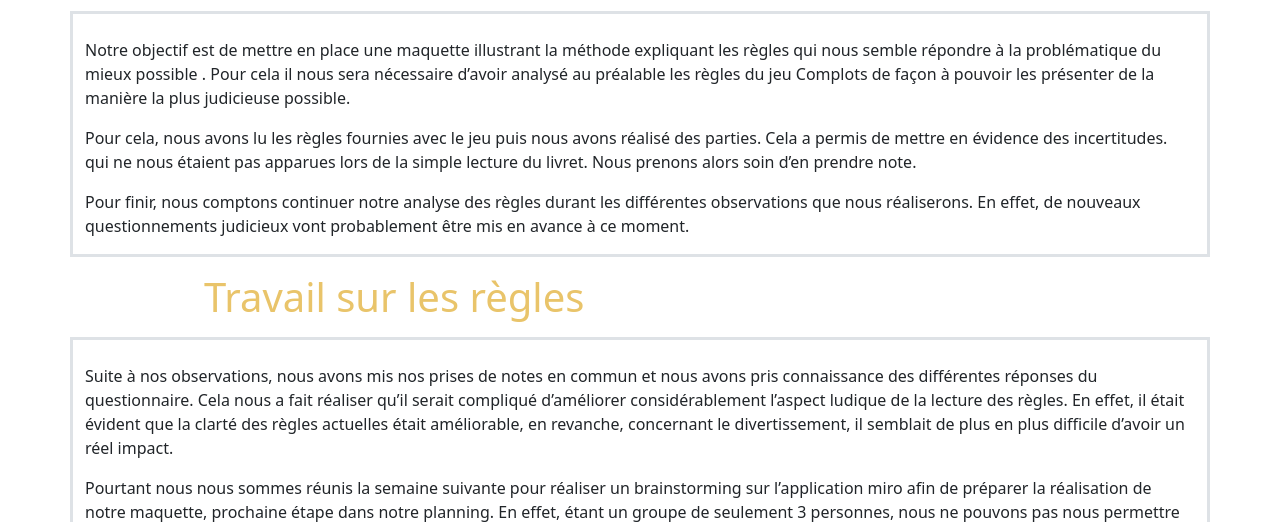
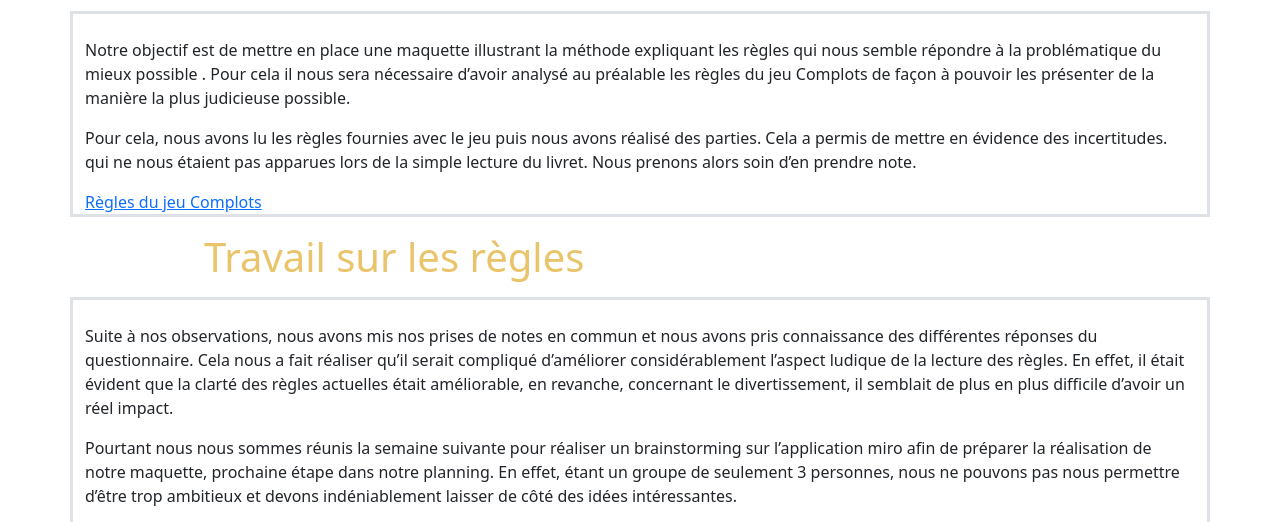
Before and after one commit to Croquignoles/Regles_Du_Jeu, a PHP site: page /travail_regles.php in a window 1280 px wide. Shown: the part 157-679 px from the top of the page. Run offline with PHP 8.4, Linux system fonts and the light colour scheme.

Commit message:
ajout pdf

```diff
--- a/test.php
+++ b/test.php
@@ -7,7 +7,8 @@ include_once("includes/header.php");
     </div>
     <div class = "container border border-3">
     <br/>
-        Afin de tester notre maquette, nous avons choisi de la comparer directement aux règles de base du jeu. Pour cela, nous avons fait en sorte que les deux règles se présentent sous le même format afin de ne pas faire apparaître de biais. Nous avons donc modifier le format des règles de base en un livret A5.
+        Afin de tester notre maquette, nous avons choisi de la comparer directement aux règles de base du jeu. Pour cela, nous avons fait en sorte que les deux règles se présentent sous le même format afin de ne pas faire apparaître de biais. Nous avons donc modifier le format des règles de base en un livret A5. <br>
+        <a href="pdf/regles_de_base.pdf" target="_blank"> Règles de base au format A5</a>
     </p>
     <p>
         De plus, nous désirions tester la compréhension des règles ainsi que l’aspect divertissant des règles. Notre version des règles comprenant de base un questionnaire, nous avons repris ce dernier (sans mentionner les réponses) afin de tester la compréhension dans le cas des règles de bases. La création de ce questionnaire est développée dans la partie concernant la maquette.
--- a/travail_regles.php
+++ b/travail_regles.php
@@ -13,9 +13,7 @@ include_once("includes/header.php");
     <p>
     Pour cela, nous avons lu les règles fournies avec le jeu puis nous avons réalisé des parties. Cela a permis de mettre en évidence des incertitudes. qui ne nous étaient pas apparues lors de la simple lecture du livret. Nous prenons alors soin d’en prendre note.
     </p>
-    <p>
-    Pour finir, nous comptons continuer notre analyse des règles durant les différentes observations que nous réaliserons. En effet, de nouveaux questionnements judicieux vont probablement être mis en avance à ce moment.
-    </p>
+    <a href="pdf/regles.pdf" target="_blank"> Règles du jeu Complots</a>
   <script src="https://cdn.jsdelivr.net/npm/bootstrap@5.1.3/dist/js/bootstrap.bundle.min.js" integrity="sha384-ka7Sk0Gln4gmtz2MlQnikT1wXgYsOg+OMhuP+IlRH9sENBO0LRn5q+8nbTov4+1p" crossorigin="anonymous"></script>
 </div>
 <div class="container" style="width: 70%">
```
Also changed, not shown: 2 other files.
